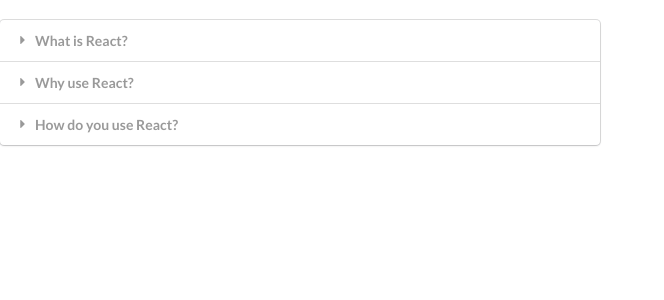
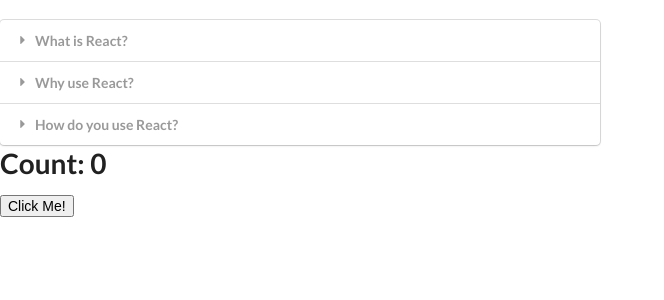
Before and after one commit to NickBwalley/ReactJS, a React (Create React App) app in the folder widgets/: page / in a window 1280 px wide. Shown: the top 300 px of the page, without its empty margins (0-664 px from the left). Built offline with nearby package versions, Linux system fonts and the light colour scheme.

Commit message:
exercise to increase count using useState function component

```diff
--- a/widgets/src/App.js
+++ b/widgets/src/App.js
@@ -1,5 +1,6 @@
 import React from "react";
 import Accordion from "./components/Accordion";
+import ClickToCount from "./components/ClickToCount";
 
 const items = [
   {
@@ -20,6 +21,7 @@ export default () => {
     <div>
       <br />
       <Accordion items={items} />
+      <ClickToCount />
     </div>
   );
 };
--- /dev/null
+++ b/widgets/src/components/ClickToCount.js
@@ -0,0 +1,17 @@
+import React from "react";
+const useState = React.useState;
+
+const ClickToCount = () => {
+  const [count, setCount] = useState(0);
+  const onButtonClick = () => {
+    setCount(count + 1);
+  };
+  return (
+    <div>
+      <h1>Count: {count} </h1>
+      <button onClick={onButtonClick}>Click Me!</button>
+    </div>
+  );
+};
+
+export default ClickToCount;
```
